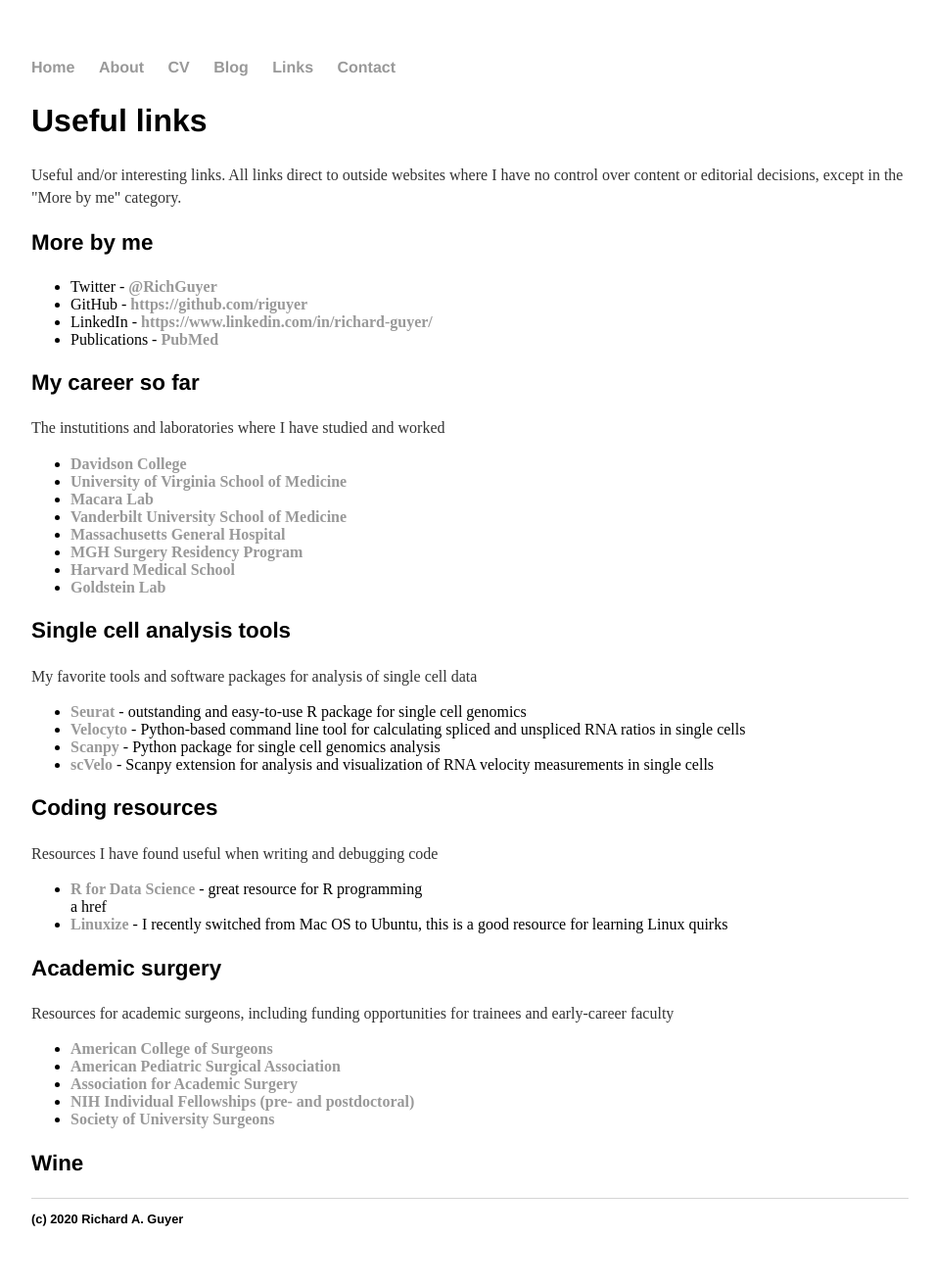
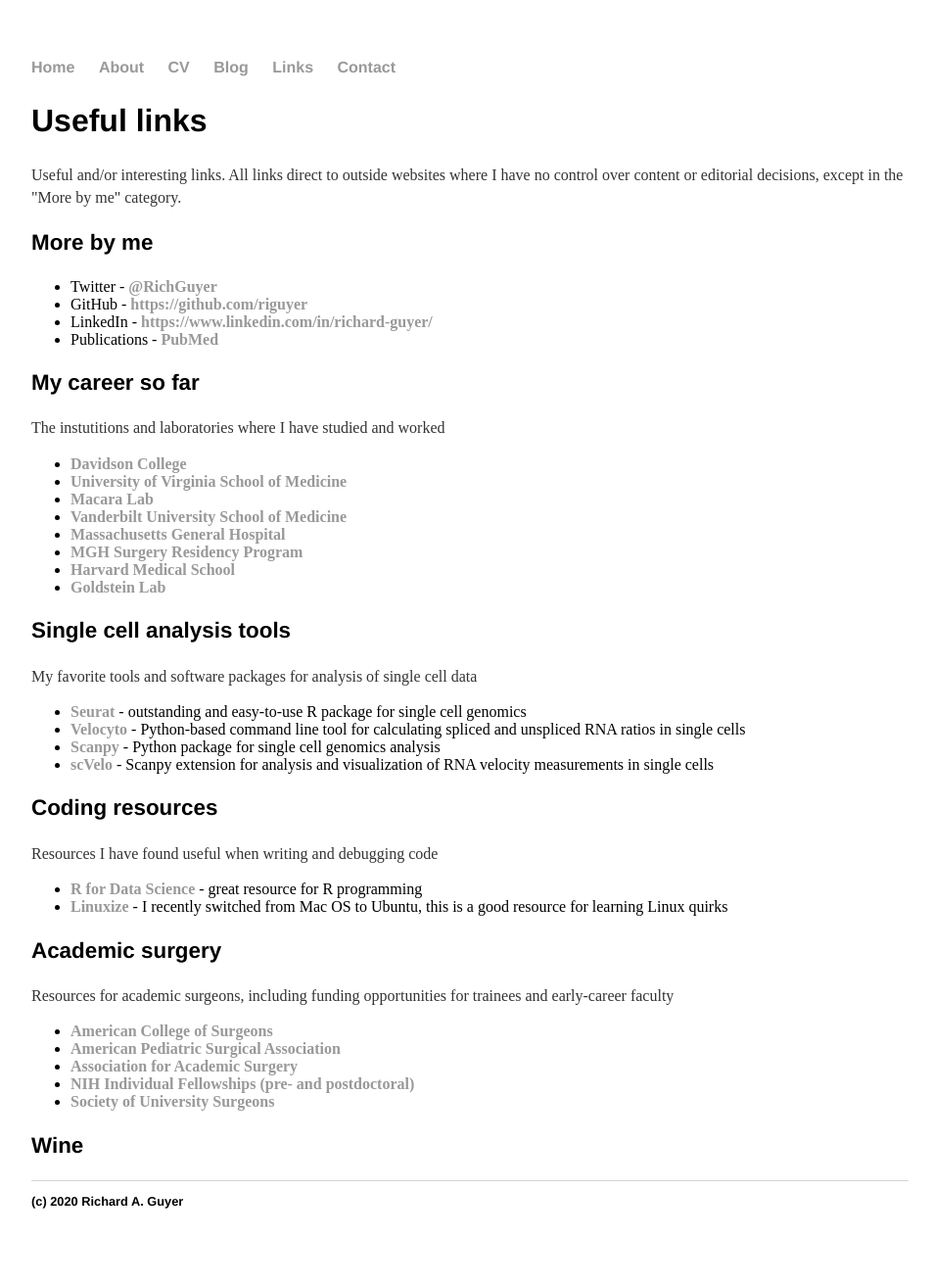
Before and after one commit to riguyer/riguyer.github.io, a Jekyll site: the page built from links.html, in a window 1280 px wide. Shown: the whole page at 98% size, without its empty margins (160-1113 px from the left). Built offline with Jekyll 4.4.1, drawn with Linux system fonts in a browser that asks for light colours.

Commit message:
Update links.html

```diff
--- a/links.html
+++ b/links.html
@@ -42,7 +42,7 @@
 		<h3>Coding resources</h3>
 		<p> Resources I have found useful when writing and debugging code </p>
 		<ul>
-			<li> <a href=https://r4ds.had.co.nz/><b>R for Data Science</b></a> - great resource for R programming </li>a href
+			<li> <a href=https://r4ds.had.co.nz/><b>R for Data Science</b></a> - great resource for R programming </li>
 			<li> <a href=https://linuxize.com/><b>Linuxize</b></a> - I recently switched from Mac OS to Ubuntu, this is a good resource for learning Linux quirks </li>
 		</ul>
 
```
